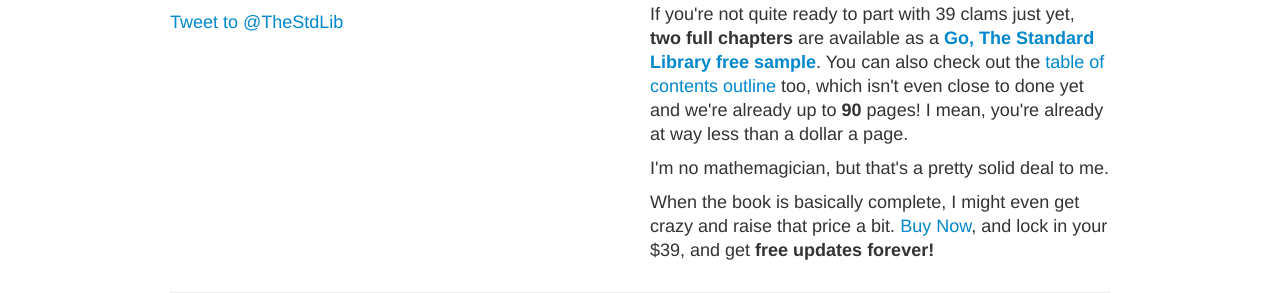
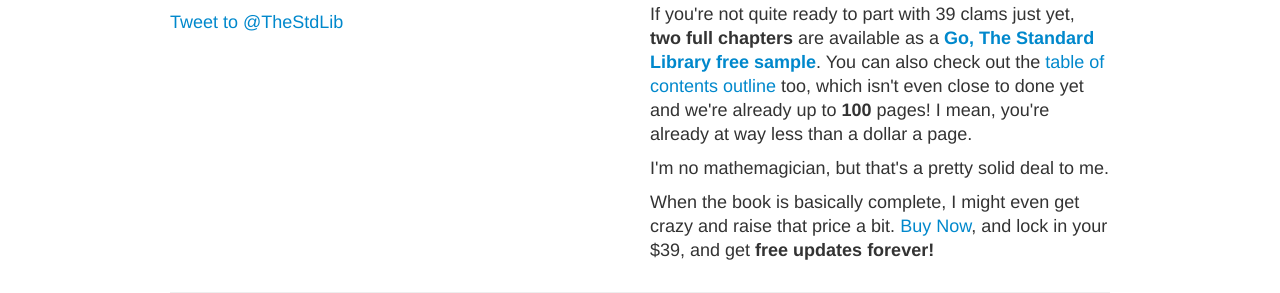
Before and after one commit to darkhelmet/thestdlib.com, a Jekyll site: the page built from go.html, in a window 1280 px wide and 1138 px high. Shown: the part 744-1037 px from the top of the window. Built offline with Jekyll 4.4.1, drawn with Linux system fonts in a browser that asks for light colours; comment, search, counter and statistics services are not loaded.

Commit message:
Some config stuff and a post for the new chapter

```diff
--- a/_config.yml
+++ b/_config.yml
@@ -1,3 +1,9 @@
 host: thestandardlibrary.com
 author: Daniel Huckstep
 author_email: darkhelmet@darkhelmetlive.com
+go:
+    price: 39
+    pages: 100
+    chapters: 7
+    total_chapters: 40
+    sample: http://samples.leanpub.com/go-thestdlib-sample.pdf
--- a/go.html
+++ b/go.html
@@ -1,16 +1,13 @@
 ---
 layout: default
 title: Go, The Standard Library
-price: 39
-pages: 90
-chapters: 7
 ---
 
 <div class="span12">
     <div id="go-hero" class="hero-unit">
         <h1>{{ page.title }}</h1>
         <p>Master the standard library of the Go programming language</p>
-        <p>Only <b>${{ page.price }}</b> <b><a class="btn-large btn-primary" href="http://leanpub.com/go-thestdlib">Buy Now!</a></b></p>
+        <p>Only <b>${{ site.go.price }}</b> <b><a class="btn-large btn-primary" href="http://leanpub.com/go-thestdlib">Buy Now!</a></b></p>
         <div id="mc_embed_signup">
             <form action="http://thestdlib.us4.list-manage1.com/subscribe/post?u=903c423bf55933a149c74315f&amp;id=ef087cfb5c" method="post" id="mc-embedded-subscribe-form" name="mc-embedded-subscribe-form" class="validate" target="_blank">
                 <label for="mce-EMAIL">Get updates and other information about this and other books</label>
@@ -34,12 +31,12 @@
     </div>
     <div class="span6">
         <div id="pricing">
-            <h2>Only <b>${{ page.price }}</b>? Surely you can't be serious</h2>
+            <h2>Only <b>${{ site.go.price }}</b>? Surely you can't be serious</h2>
             <p><b>I am serious. And don't call me Shirley.</b> Get it now before I change my mind! It's going to be an in depth look at the library of packages that come standard with you Go distribution, and it's a big library.</p>
-            <p><b>Great grandmother's memory allocator! What if I don't want to hand over my hard earned ${{ page.price }}?</b></p>
-            <p>If you're not quite ready to part with {{ page.price }} clams just yet, <b>two full chapters</b> are available as a <b><a href="http://samples.leanpub.com/go-thestdlib-sample.pdf">{{ page.title }} free sample</a></b>. You can also check out the <a href="http://leanpub.com/go-thestdlib">table of contents outline</a> too, which isn't even close to done yet and we're already up to <b>{{ page.pages }}</b> pages! I mean, you're already at way less than a dollar a page.</p>
+            <p><b>Great grandmother's memory allocator! What if I don't want to hand over my hard earned ${{ site.go.price }}?</b></p>
+            <p>If you're not quite ready to part with {{ site.go.price }} clams just yet, <b>two full chapters</b> are available as a <b><a href="http://samples.leanpub.com/go-thestdlib-sample.pdf">{{ page.title }} free sample</a></b>. You can also check out the <a href="http://leanpub.com/go-thestdlib">table of contents outline</a> too, which isn't even close to done yet and we're already up to <b>{{ site.go.pages }}</b> pages! I mean, you're already at way less than a dollar a page.</p>
             <p>I'm no mathemagician, but that's a pretty solid deal to me.</p>
-            <p>When the book is basically complete, I might even get crazy and raise that price a bit. <a href="http://leanpub.com/go-thestdlib">Buy Now</a>, and lock in your ${{ page.price }}, and get <b>free updates forever!</b></p>
+            <p>When the book is basically complete, I might even get crazy and raise that price a bit. <a href="http://leanpub.com/go-thestdlib">Buy Now</a>, and lock in your ${{ site.go.price }}, and get <b>free updates forever!</b></p>
         </div>
     </div>
 </div>
```
Also changed, not shown: _posts/2012-06-10-compress-chapter.md (+1 -1 lines), _posts/2012-07-18-container-chapter.md (+1 -1 lines), _posts/2012-08-15-crypto-package.md (added, +26 -0 lines), img/leonidas.jpg (added).
